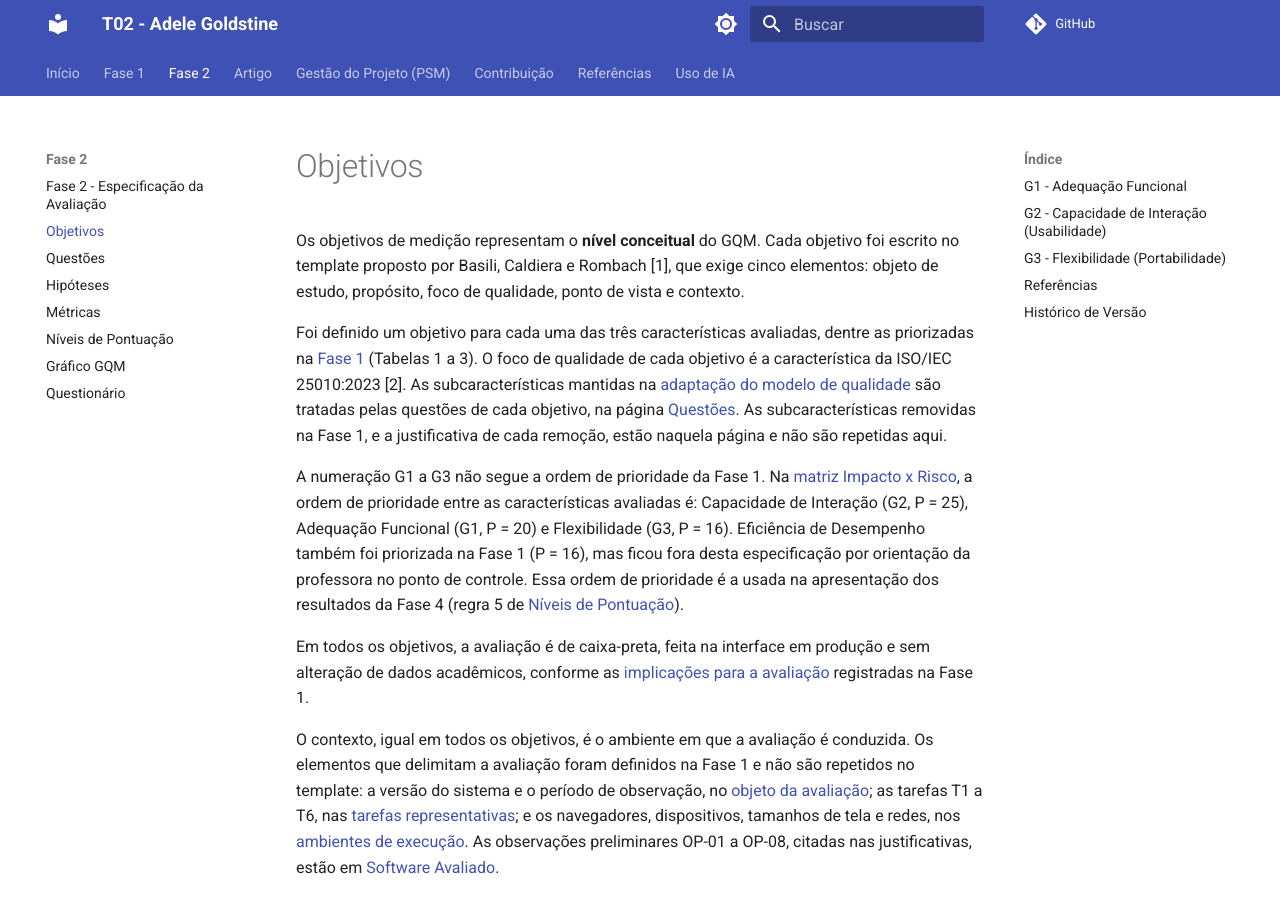
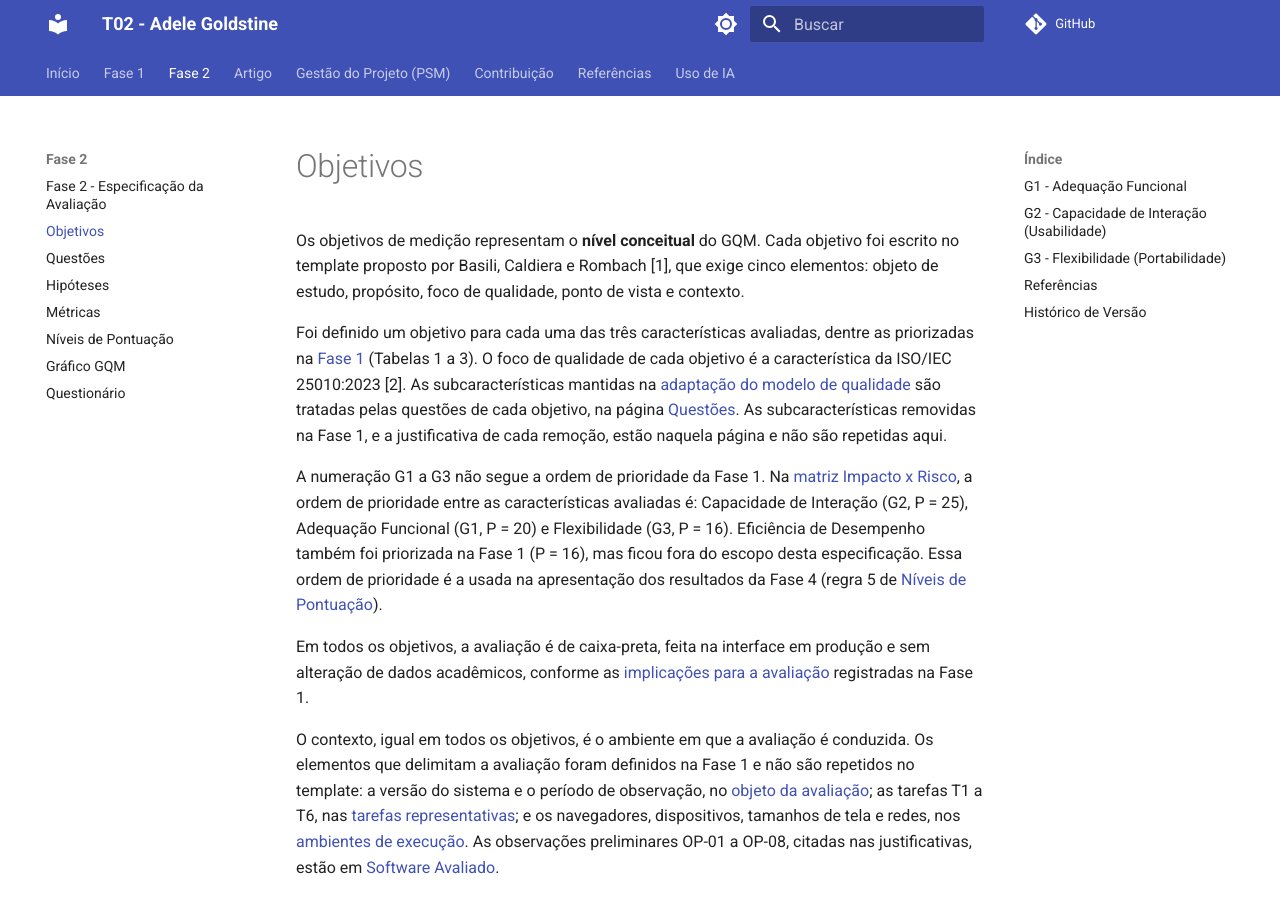
Before and after one commit to FCTE-Qualidade-de-Software-1/2026-2_T02_ADELE_GOLDSTINE, an MkDocs documentation site: the page built from docs/fase-2/objetivos.md, in a window 1280 px wide and 900 px high. Built offline with MkDocs 1.6.1 and Material for MkDocs 9.7.7, drawn with Linux system fonts in a browser that asks for light colours; comment, search, counter and statistics services are not loaded; some of the changed text lies outside the part shown.

Commit message:
[D09] Registra a saída de Eficiência de Desempenho como decisão de escopo
Retira a menção à origem da decisão no parágrafo de prioridades de objetivos.md.

```diff
--- a/docs/fase-2/objetivos.md
+++ b/docs/fase-2/objetivos.md
@@ -4,7 +4,7 @@ Os objetivos de medição representam o **nível conceitual** do GQM. Cada objet
 
 Foi definido um objetivo para cada uma das três características avaliadas, dentre as priorizadas na [Fase 1](../fase-1/caracteristicas.md#3-caracteristicas-selecionadas) (Tabelas 1 a 3). O foco de qualidade de cada objetivo é a característica da ISO/IEC 25010:2023 [2]. As subcaracterísticas mantidas na [adaptação do modelo de qualidade](../fase-1/modelo-qualidade.md#2-adaptacoes-ao-contexto-do-sigaa) são tratadas pelas questões de cada objetivo, na página [Questões](questoes.md). As subcaracterísticas removidas na Fase 1, e a justificativa de cada remoção, estão naquela página e não são repetidas aqui.
 
-A numeração G1 a G3 não segue a ordem de prioridade da Fase 1. Na [matriz Impacto x Risco](../fase-1/caracteristicas.md#3-caracteristicas-selecionadas), a ordem de prioridade entre as características avaliadas é: Capacidade de Interação (G2, P = 25), Adequação Funcional (G1, P = 20) e Flexibilidade (G3, P = 16). Eficiência de Desempenho também foi priorizada na Fase 1 (P = 16), mas ficou fora desta especificação por orientação da professora no ponto de controle. Essa ordem de prioridade é a usada na apresentação dos resultados da Fase 4 (regra 5 de [Níveis de Pontuação](niveis-pontuacao.md#regra-5-ausencia-de-nota-unica)).
+A numeração G1 a G3 não segue a ordem de prioridade da Fase 1. Na [matriz Impacto x Risco](../fase-1/caracteristicas.md#3-caracteristicas-selecionadas), a ordem de prioridade entre as características avaliadas é: Capacidade de Interação (G2, P = 25), Adequação Funcional (G1, P = 20) e Flexibilidade (G3, P = 16). Eficiência de Desempenho também foi priorizada na Fase 1 (P = 16), mas ficou fora do escopo desta especificação. Essa ordem de prioridade é a usada na apresentação dos resultados da Fase 4 (regra 5 de [Níveis de Pontuação](niveis-pontuacao.md#regra-5-ausencia-de-nota-unica)).
 
 Em todos os objetivos, a avaliação é de caixa-preta, feita na interface em produção e sem alteração de dados acadêmicos, conforme as [implicações para a avaliação](../fase-1/software-avaliado.md#5-implicacoes-para-a-avaliacao) registradas na Fase 1.
 
@@ -80,3 +80,4 @@ A capacidade de interação é caracterizada pelas subcaracterísticas reconheci
 | 2.8 | 25/10/2026 | Ponto de vista único em G1 a G3 (estudante de graduação da UnB); destaque aos perfis movido para as justificativas de G2 e G3 | Leonardo Bonetti |
 | 2.9 | 25/10/2026 | Contexto dos objetivos como ambiente da avaliação; versão, período, tarefas e ambientes remetidos à Fase 1; recortes de tarefa, dispositivo e navegador nas justificativas | Leonardo Bonetti |
 | 2.10 | 10/11/2026 | Justificativas de G2 e G3: perfis de estudante com deficiência e de quem usa só o celular cobertos por inspeção, sem recrutamento | Leonardo Bonetti |
+| 2.11 | 10/11/2026 | Retirada de Eficiência de Desempenho registrada só como decisão de escopo | Leonardo Bonetti |
```
